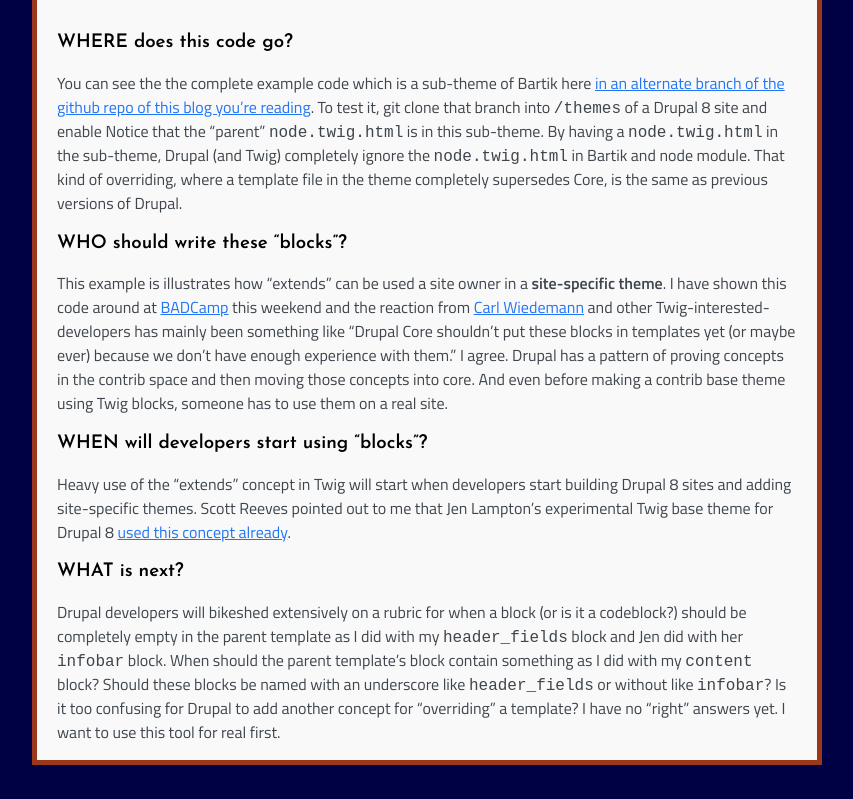
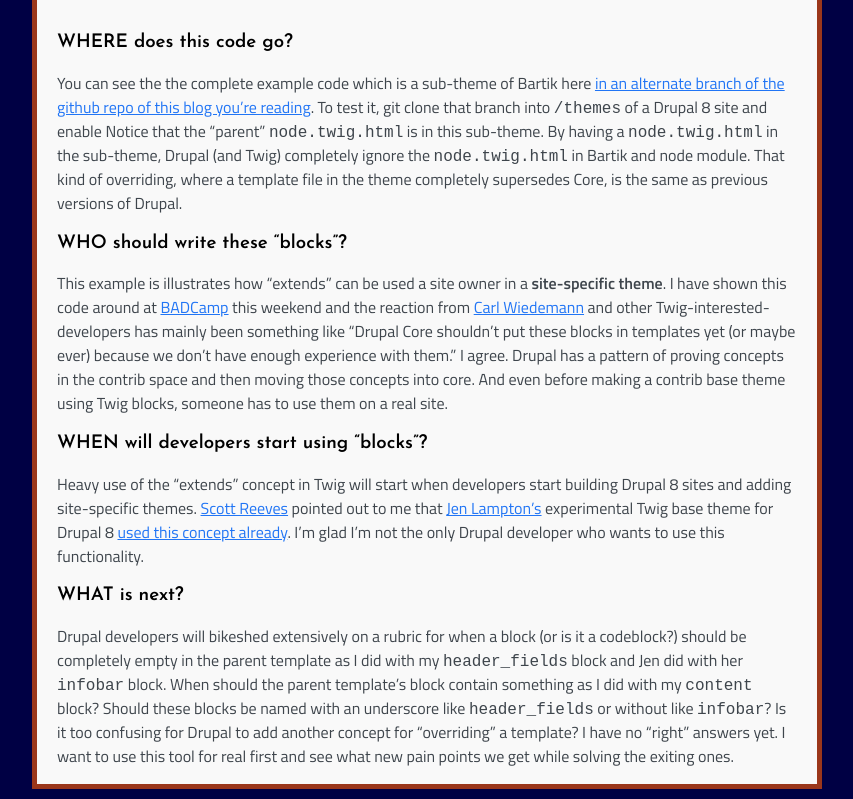
Before and after one commit to stevector/stevector.github.io, a Jekyll site: the page built from _posts/2013-10-25-d8-twig-extends.md, in a window 1280 px wide and 900 px high, scrolled down 1764 px, cut to the strip 101-900 px from the top of the window. Shown: the whole strip, without its empty margins (213-1066 px from the left). Built offline with Jekyll 4.4.1, drawn with Linux system fonts in a browser that asks for light colours; nearby versions of some CDN libraries; Markdown is read by kramdown in place of the engine named in the settings; before the commit the page ends 2640 px from its top, so only the background shows below that.

Commit message:
Cleanup in twig extends post.

```diff
--- a/_posts/2013-10-25-d8-twig-extends.md
+++ b/_posts/2013-10-25-d8-twig-extends.md
@@ -83,7 +83,7 @@ And even before making a contrib base theme using Twig blocks, someone has to us
 ### WHEN will developers start using "blocks"?
 
 Heavy use of the "extends" concept in Twig will start when developers start building Drupal 8 sites and adding site-specific themes.
-Scott Reeves pointed out to me that Jen Lampton's experimental Twig base theme for Drupal 8 [used this concept already](https://github.com/jenlampton/twiggy/blob/master/templates/node.html.twig#L98).
+[Scott Reeves](https://twitter.com/Cottser) pointed out to me that [Jen Lampton's](https://twitter.com/jenlampton) experimental Twig base theme for Drupal 8 [used this concept already](https://github.com/jenlampton/twiggy/blob/master/templates/node.html.twig#L98). I'm glad I'm not the only Drupal developer who wants to use this functionality.
 
 ### WHAT is next?
 
@@ -91,4 +91,4 @@ Drupal developers will bikeshed extensively on a rubric for when a block (or is
 When should the parent template's block contain something as I did with my `content` block?
 Should these blocks be named with an underscore like `header_fields` or without like `infobar`?
 Is it too confusing for Drupal to add another concept for "overriding" a template? I have no "right" answers yet.
-I want to use this tool for real first.
+I want to use this tool for real first and see what new pain points we get while solving the exiting ones.
```
